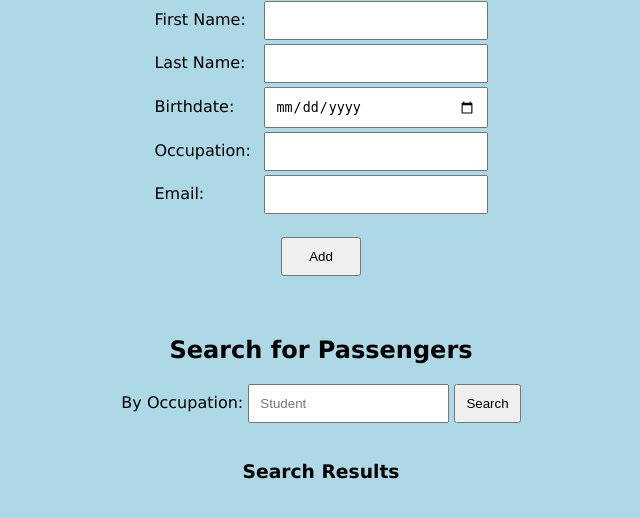
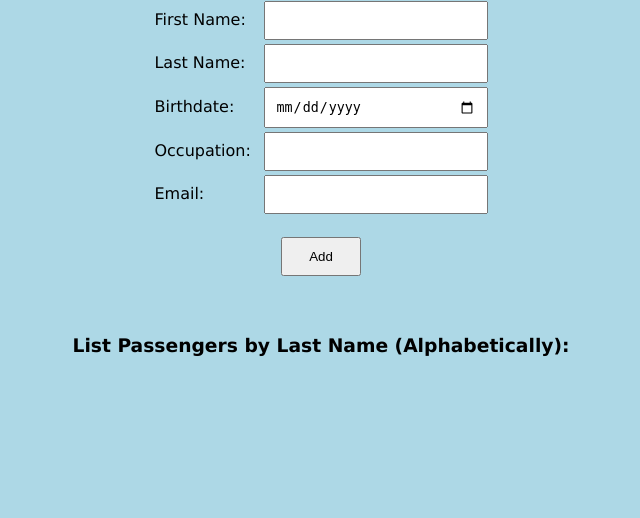
Before and after one commit to ragnakevmac/cs340, a Flask app: template templates/Passengers.jinja in a window 1280 px wide. Shown: the part 222-740 px from the top of the page, without its empty margins (319-959 px from the left). Run offline with Flask 2, Linux system fonts and the light colour scheme; the template is opened without the code that fills it, so the values that code supplies are empty.

Commit message:
changes for today

```diff
--- a/app.py
+++ b/app.py
@@ -23,8 +23,20 @@ def root():
 
 
 
+
+
+
+
+
 @app.route('/passengers', methods = ['GET', 'POST', 'PUT', 'DELETE'])
 def passengers():
+
+    query_occupation = '''SELECT occupation FROM Passengers GROUP BY occupation;'''
+
+    cursor_occupation = db.execute_query(db_connection = db_connection, query = query_occupation)
+    results_occupation = cursor_occupation.fetchall()
+
+
 
 
     if request.method == 'POST':
@@ -36,7 +48,6 @@ def passengers():
         email = form['email']
 
 
-
         query_insert = '''INSERT INTO Passengers (first_name, last_name, birthdate, occupation, email) VALUES (%s, %s, %s, %s, %s)'''
         data_insert = [first_name, last_name, birthdate, occupation, email]
 
@@ -46,11 +57,29 @@ def passengers():
 
 
 
-    query = '''SELECT passenger_id AS "Passenger ID", first_name AS "First Name", last_name AS "Last Name", birthdate AS "Birthdate", occupation AS "Occupation", email AS "Email"  FROM Passengers where occupation = "Student";'''
+    # occupation = "Student"
+
+    # query = '''SELECT passenger_id AS "Passenger ID", first_name AS "First Name", last_name AS "Last Name", birthdate AS "Birthdate", occupation AS "Occupation", email AS "Email" FROM Passengers where occupation = "''' + occupation + '''";'''
+
+
+    query = '''SELECT last_name AS "Last Name", first_name AS "First Name", passenger_id AS "Passenger ID", birthdate AS "Birthdate", occupation AS "Occupation", email AS "Email" FROM Passengers ORDER BY last_name'''
 
     cursor = db.execute_query(db_connection = db_connection, query = query)
-    results = cursor.fetchall()
+    results_one = cursor.fetchall()
+
+
+
+
+    results = [results_one, results_occupation]
     return render_template("Passengers.jinja", Passengers = results)
+
+
+
+
+
+
+
+
 
 
 
@@ -114,6 +143,10 @@ def commuter_passes():
 
 
 
+
+
+
+
 @app.route('/trainlines', methods = ['GET', 'POST', 'PUT', 'DELETE'])
 def trainlines():
 
@@ -128,9 +161,6 @@ def trainlines():
         cursor_insert = db.execute_query(db_connection = db_connection, query = query_insert, query_params = data_insert)
 
         return redirect("/trainlines")
-
-
-
 
 
 
@@ -152,6 +182,9 @@ def trainlines():
 
 
 
+
+
+
 @app.route('/stations', methods = ['GET', 'POST', 'PUT', 'DELETE'])
 def stations():
 
@@ -161,6 +194,9 @@ def stations():
     cursor = db.execute_query(db_connection = db_connection, query = query)
     results = cursor.fetchall()
     return render_template("Stations.jinja", Stations = results)
+
+
+
 
 
 
@@ -178,8 +214,6 @@ def prefectures():
         cursor_insert = db.execute_query(db_connection = db_connection, query = query_insert, query_params = data_insert)
 
         return redirect("/prefectures")
-
-
 
 
 
@@ -208,6 +242,9 @@ def prefectures():
 
     results = [results_one, results_two]
     return render_template("Prefectures.jinja", Prefectures = results)
+
+
+
 
 
 
--- a/templates/Passengers.jinja
+++ b/templates/Passengers.jinja
@@ -103,26 +103,39 @@
 
 
 
-    <h2>Search for Passengers</h2>
+    {# <h2>Search for Passengers</h2>
 
-    <form id="searchPassengers">
 
-        By Occupation:          <input type="text" name="email" placeholder="Student" />
+    {% block occupation %}
+        <form id="searchPassengers" method="POST" action="/get-passengers">
+            <label id="dropDownLabel" for="occupation">By Occupation:</label>
+            <select id="dropDownSelect" name="occupation" id="occupation">
 
-        <input type="submit" value="Search" />
-    </form>
-    <br>
+                {% for occupation in Passengers[1] %}
+                    <option value="{{occupation.occupation}}">{{occupation.occupation}}</option>
+                {% endfor %}
+
+            </select>
+            <br>
+            <br>
+
+
+            <input id="inputButton" type="submit" value="Search" />
+        </form>
+    {% endblock %}
+
+    <br> #}
 
 
 
 
-    <h3>Search Results</h3>
+    <h3>List Passengers by Last Name (Alphabetically):</h3>
 
     <table>
 
         <thead>
             <tr>
-                {% for key in Passengers[0].keys() %}
+                {% for key in Passengers[0][0].keys() %}
 
                     <th>{{ key }}</th>
 
@@ -131,7 +144,7 @@
         </thead>
 
         <tbody>
-            {% for passenger in Passengers %}
+            {% for passenger in Passengers[0] %}
 
                 <tr>
                     {% for key in passenger.keys() %}
```
